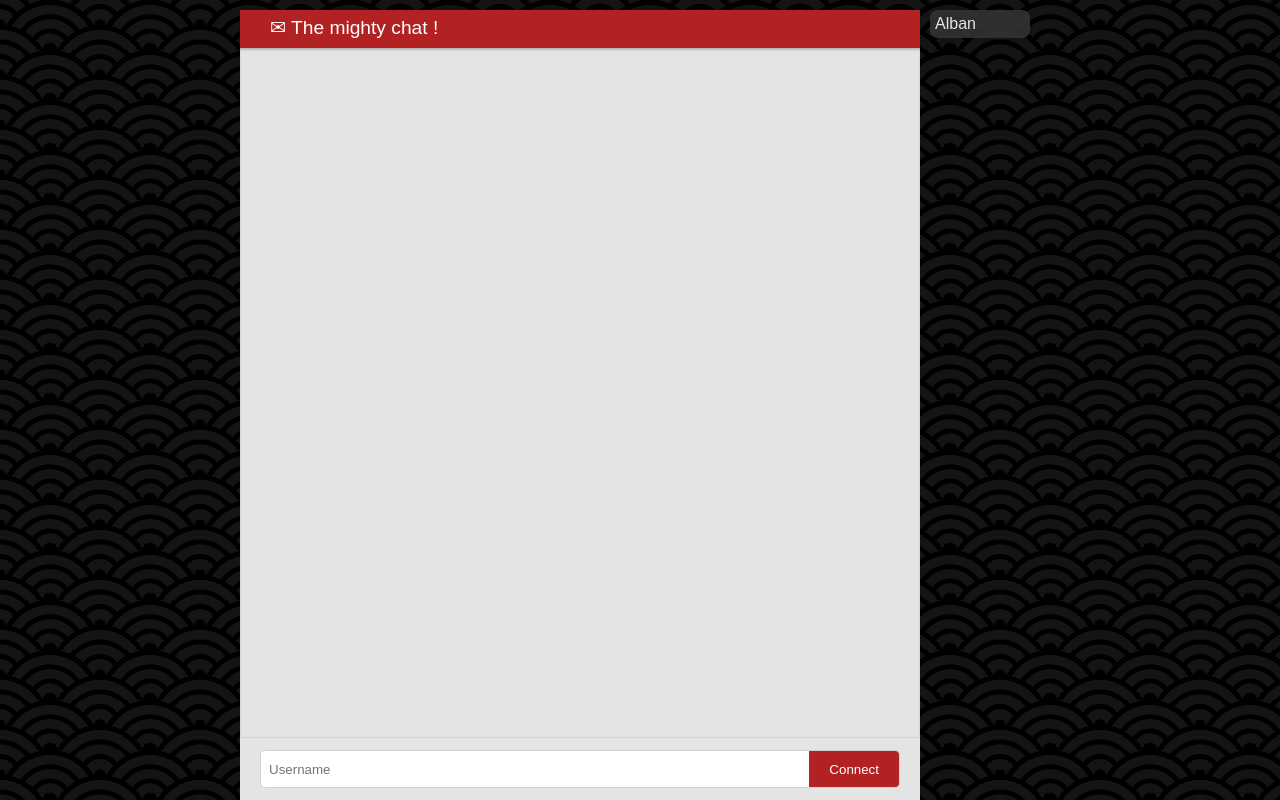
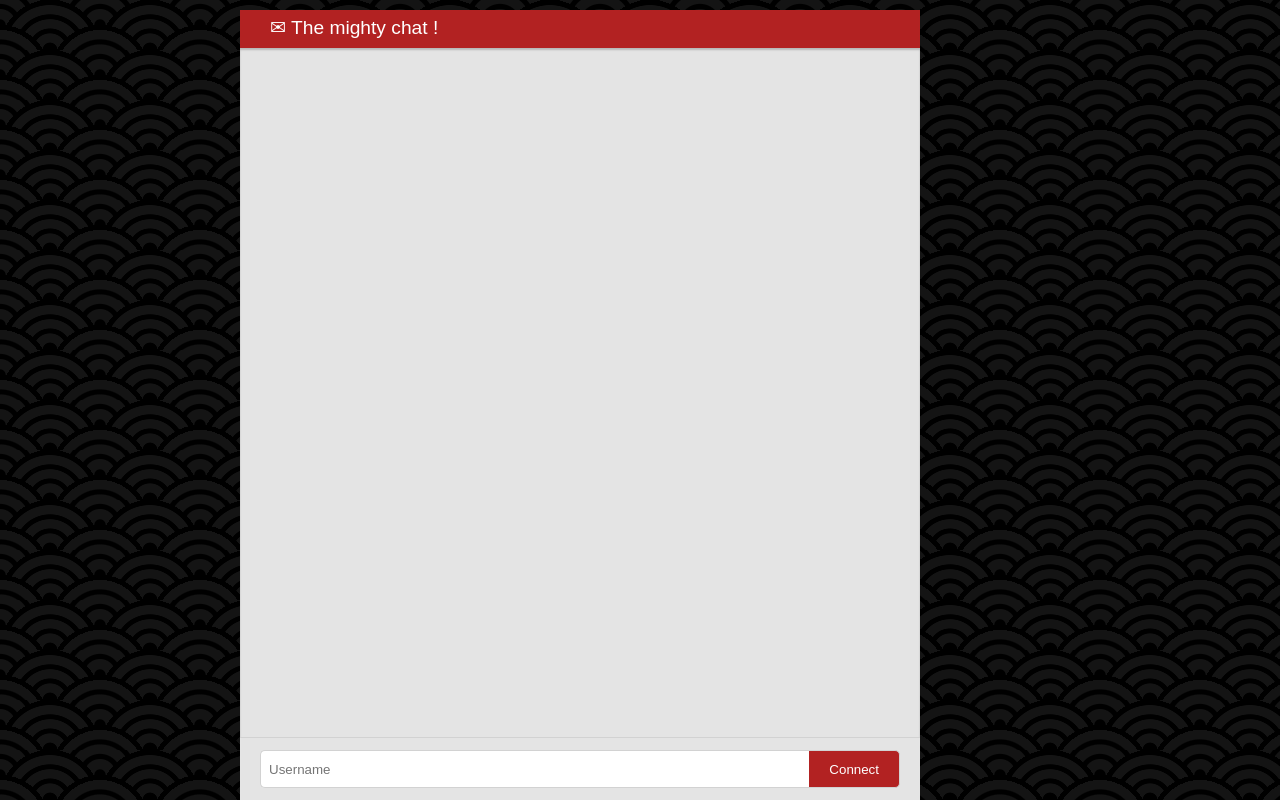
Before and after one commit to Astat/Angular2Chat, an Angular app: page / in a window 1280 px wide. Built offline with nearby package versions, Linux system fonts and the light colour scheme.

Commit message:
users-list interaction

```diff
--- a/src/app/app.component.html
+++ b/src/app/app.component.html
@@ -19,5 +19,5 @@
       <button type="button" (click)="send()">Send</button>
     </div>
   </div>
-  <users-list></users-list>
+  <users-list [users]="getUsers()"></users-list>
 </div>
--- a/src/app/users-list/users-list.component.ts
+++ b/src/app/users-list/users-list.component.ts
@@ -1,4 +1,4 @@
-import { Component, OnInit } from '@angular/core';
+import { Component, OnInit, Input } from '@angular/core';
 
 @Component({
   selector: 'users-list',
@@ -7,7 +7,8 @@ import { Component, OnInit } from '@angular/core';
 })
 export class UsersListComponent implements OnInit {
 
-  private users: Array<string> = ["Alban"]
+  @Input()
+  private users: Array<string>
 
   constructor() { }
 
```
